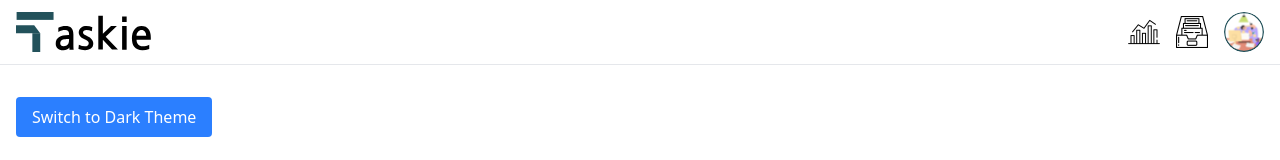
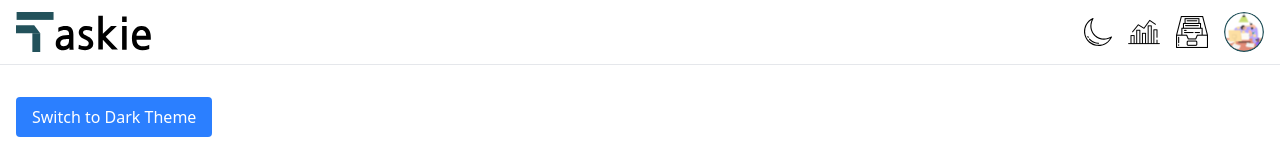
Before and after one commit to lesynvol/pomodoro, a React (Vite) app: page / in a window 1280 px wide. Shown: the top 160 px of the page. Built offline with nearby package versions, Linux system fonts and the light colour scheme.

Commit message:
feat: add theme toggle button in header

```diff
--- a/src/components/Header.tsx
+++ b/src/components/Header.tsx
@@ -3,6 +3,8 @@ import { useAppStore } from '../store/useTimerStore';
 
 import logoLight from '../../public/logo_light.svg';
 import logoDark from '../../public/logo_dark.svg';
+import sun from '../../public/icons/sun.svg';
+import moon from '../../public/icons/moon.svg';
 import statisticsLight from '../../public/icons/statistics_light.svg';
 import statisticsDark from '../../public/icons/statistics_dark.svg';
 import archiveLight from '../../public/icons/archieve_light.svg';
@@ -11,10 +13,11 @@ import profileLight from '../../public/icons/profile_light.svg';
 import profileDark from '../../public/icons/profile_dark.svg';
 
 const Header = () => {
-  const theme = useAppStore((state) => state.theme);
+  const { theme, toggleTheme } = useAppStore();
 
   const icons = {
     logo: theme === 'light' ? logoLight : logoDark,
+    themeIcon: theme === 'light' ? moon : sun,
     statistics: theme === 'light' ? statisticsLight : statisticsDark,
     archive: theme === 'light' ? archiveLight : archiveDark,
     profile: theme === 'light' ? profileLight : profileDark,
@@ -36,6 +39,18 @@ const Header = () => {
         </Link>
 
         <nav className="flex items-center gap-4">
+          <button
+            onClick={toggleTheme}
+            className="hover:opacity-70 transition"
+            aria-label="Toggle theme"
+          >
+            <img
+              src={icons.themeIcon}
+              alt="Toggle theme"
+              className="h-7 w-7 cursor-pointer"
+            />
+          </button>
+
           <Link to="/statistics" className="hover:opacity-70 transition">
             <img
               src={icons.statistics}
```
Also changed, not shown: public/icons/moon.svg (added), public/icons/sun.svg (added).
